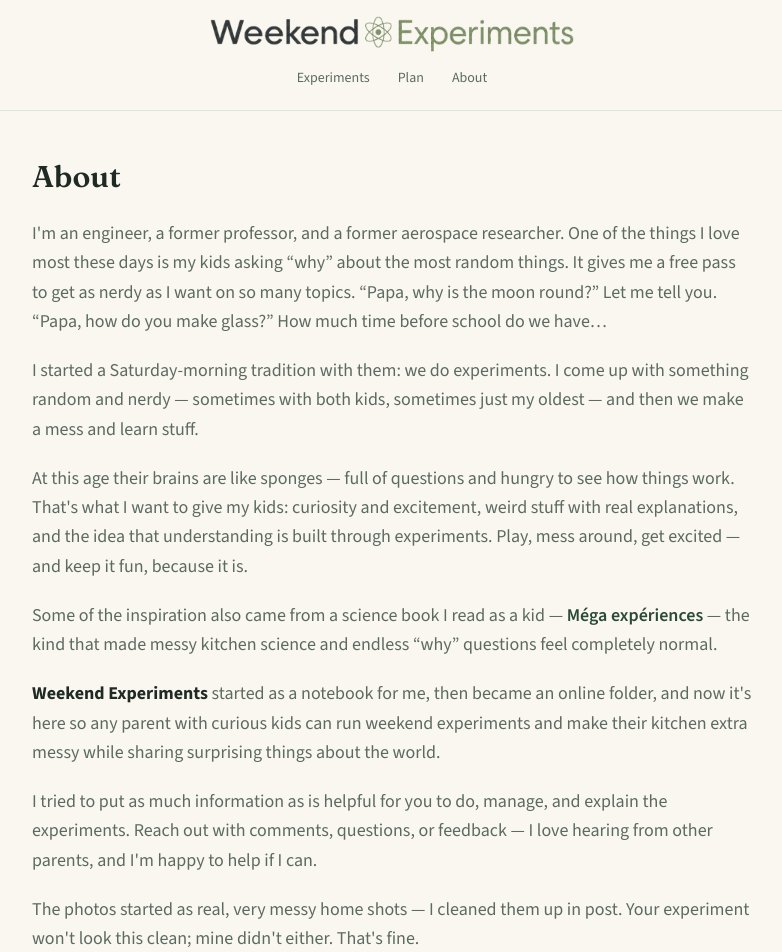
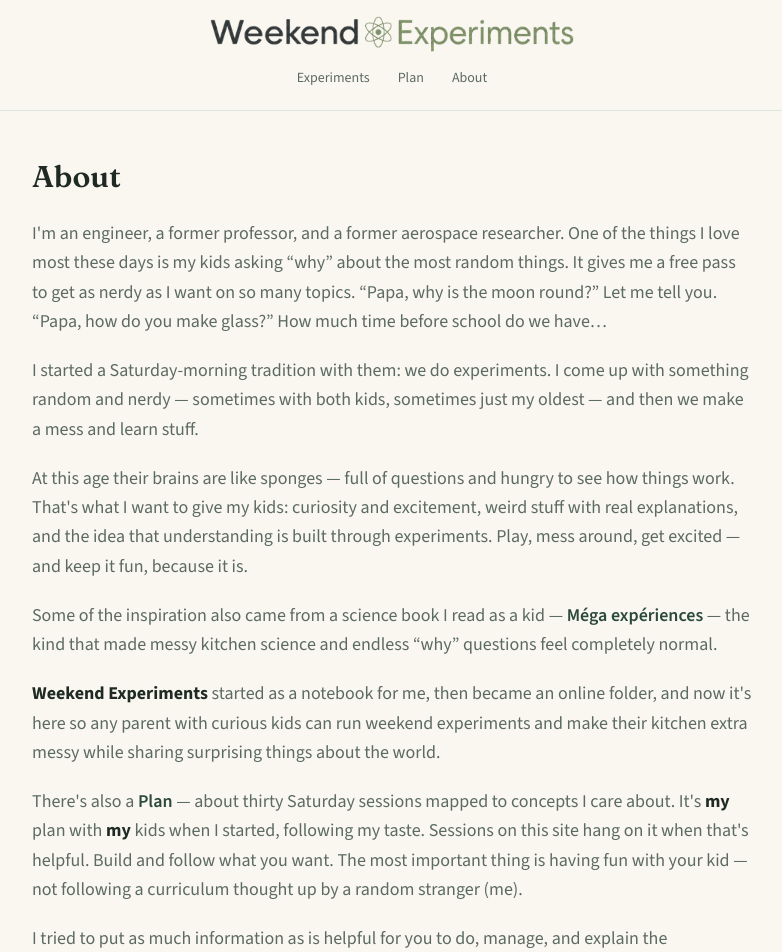
Before and after one commit to Nicolas-dovetta/little-lab-web, a Next.js app: page /about in a window 1280 px wide. Shown: the top 952 px of the page, without its empty margins (248-1030 px from the left). Built offline with nearby package versions, Linux system fonts and the light colour scheme; no server answers; the database is empty.

Commit message:
About: Plan is personal, fun first

```diff
--- a/src/app/about/page.tsx
+++ b/src/app/about/page.tsx
@@ -52,6 +52,18 @@ export default async function AboutPage() {
           run weekend experiments and make their kitchen extra messy while sharing surprising things
           about the world.
         </p>
+
+        <p>
+          There&apos;s also a{" "}
+          <a href="/plan" className="font-semibold text-sage-800 underline-offset-2 hover:underline">
+            Plan
+          </a>{" "}
+          — about thirty Saturday sessions mapped to concepts I care about. It&apos;s{" "}
+          <strong className="text-ink">my</strong> plan with <strong className="text-ink">my</strong>{" "}
+          kids when I started, following my taste. Sessions on this site hang on it when that&apos;s
+          helpful. Build and follow what you want. The most important thing is having fun with your
+          kid — not following a curriculum thought up by a random stranger (me).
+        </p>
         <p>
           I tried to put as much information as is helpful for you to do, manage, and explain the
           experiments. Reach out with comments, questions, or feedback — I love hearing from other
```
